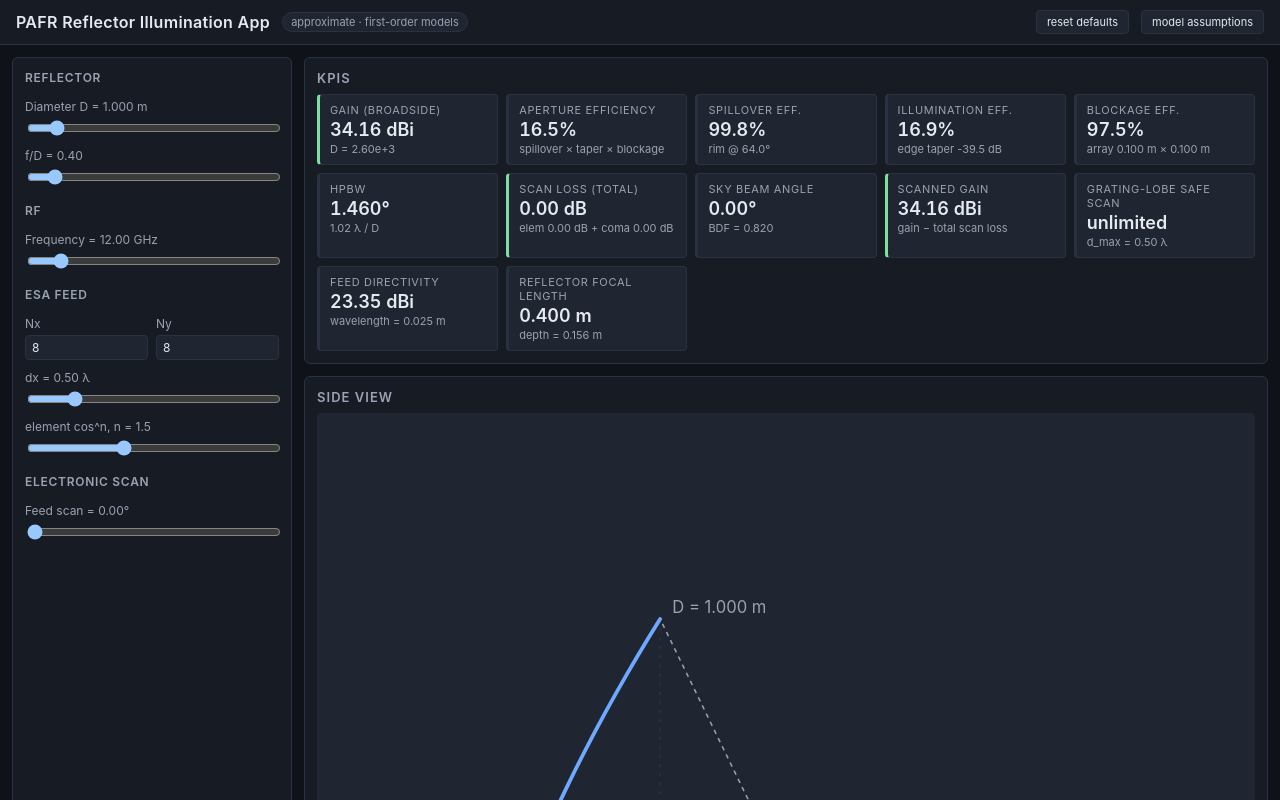
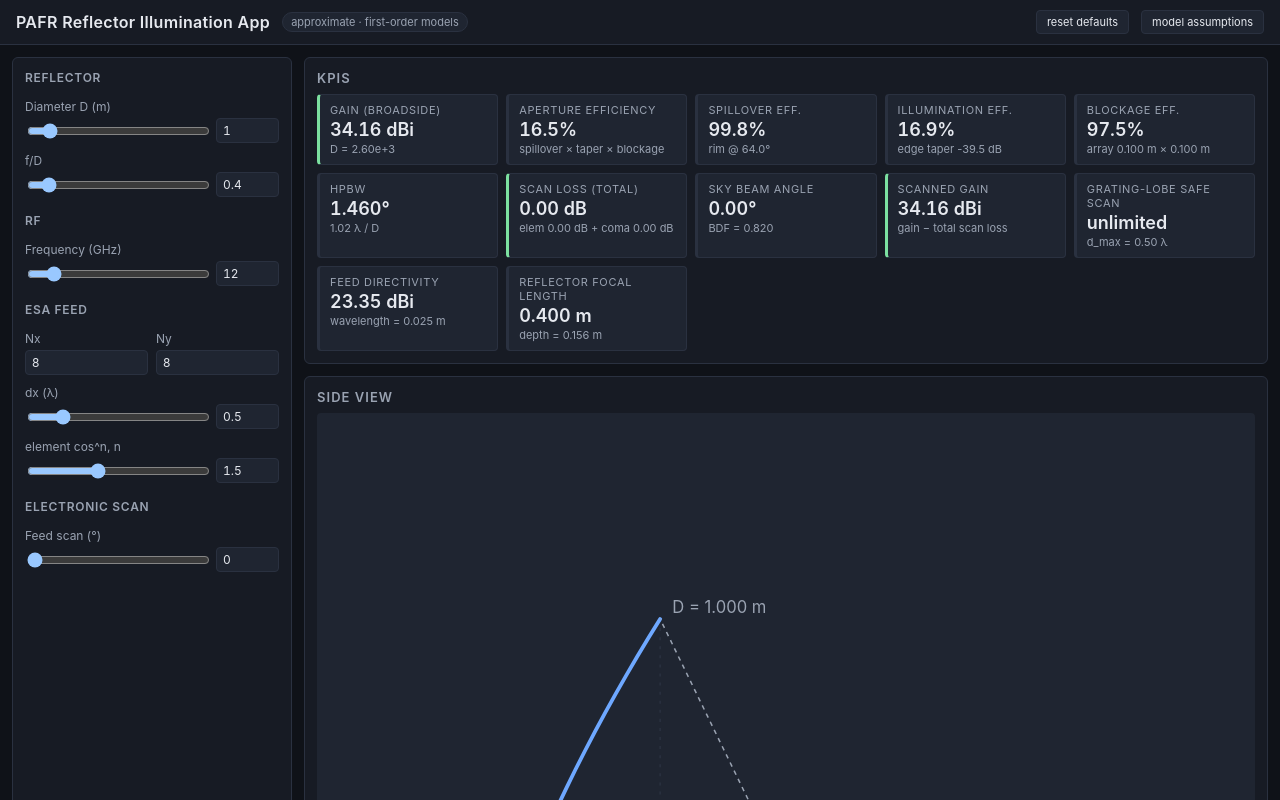
Before and after one commit to jimlee583/pafr-reflector-app, a React (Vite) app: page / in a window 1280 px wide. Shown: the top 800 px of the page. Built offline with nearby package versions, Linux system fonts and the light colour scheme.

Commit message:
Add slider controls with editable number input in InputPanel component; update labels for clarity in UI

```diff
--- a/src/index.css
+++ b/src/index.css
@@ -240,6 +240,18 @@ h3 {
   color: var(--text-dim);
 }
 
+.slider-controls {
+  display: grid;
+  grid-template-columns: 1fr 4.5rem;
+  gap: 8px;
+  align-items: center;
+}
+
+.slider-controls input[type="number"] {
+  width: 100%;
+  font-variant-numeric: tabular-nums;
+}
+
 /* -------- KPI cards -------- */
 
 .kpi-grid {
--- a/src/ui/InputPanel.tsx
+++ b/src/ui/InputPanel.tsx
@@ -1,5 +1,5 @@
+import { useEffect, useState } from "react";
 import type { PAFRInputs } from "../models/types";
-import { fmtDeg, fmtGHz, fmtMeters } from "./format";
 
 interface Props {
   inputs: PAFRInputs;
@@ -25,7 +25,7 @@ export function InputPanel({ inputs, onChange }: Props) {
     <aside className="panel input-panel">
       <Section title="Reflector">
         <Slider
-          label={`Diameter D = ${fmtMeters(inputs.reflector.diameterM)}`}
+          label="Diameter D (m)"
           value={inputs.reflector.diameterM}
           min={0.1}
           max={10}
@@ -33,7 +33,7 @@ export function InputPanel({ inputs, onChange }: Props) {
           onChange={(v) => setR({ diameterM: v })}
         />
         <Slider
-          label={`f/D = ${inputs.reflector.fOverD.toFixed(2)}`}
+          label="f/D"
           value={inputs.reflector.fOverD}
           min={0.25}
           max={2.0}
@@ -44,7 +44,7 @@ export function InputPanel({ inputs, onChange }: Props) {
 
       <Section title="RF">
         <Slider
-          label={`Frequency = ${fmtGHz(inputs.rf.frequencyHz)}`}
+          label="Frequency (GHz)"
           value={inputs.rf.frequencyHz / 1e9}
           min={1}
           max={100}
@@ -73,7 +73,7 @@ export function InputPanel({ inputs, onChange }: Props) {
           />
         </Row>
         <Slider
-          label={`dx = ${inputs.feed.dxLambda.toFixed(2)} \u03bb`}
+          label={"dx (\u03bb)"}
           value={inputs.feed.dxLambda}
           min={0.3}
           max={1.5}
@@ -81,7 +81,7 @@ export function InputPanel({ inputs, onChange }: Props) {
           onChange={(v) => setF({ dxLambda: v, dyLambda: v })}
         />
         <Slider
-          label={`element cos^n, n = ${inputs.feed.elementCosExponentN.toFixed(1)}`}
+          label="element cos^n, n"
           value={inputs.feed.elementCosExponentN}
           min={0}
           max={4}
@@ -92,7 +92,7 @@ export function InputPanel({ inputs, onChange }: Props) {
 
       <Section title="Electronic scan">
         <Slider
-          label={`Feed scan = ${fmtDeg(inputs.scan.feedScanAngleRad, 2)}`}
+          label={"Feed scan (\u00b0)"}
           value={scanDeg}
           min={0}
           max={60}
@@ -132,18 +132,96 @@ interface SliderProps {
   onChange: (v: number) => void;
 }
 
+function clamp(v: number, min?: number, max?: number): number {
+  let next = v;
+  if (min !== undefined) next = Math.max(min, next);
+  if (max !== undefined) next = Math.min(max, next);
+  return next;
+}
+
+function EditableNumber({
+  value,
+  min,
+  max,
+  step,
+  onChange,
+}: {
+  value: number;
+  min?: number;
+  max?: number;
+  step?: number;
+  onChange: (v: number) => void;
+}) {
+  const [draft, setDraft] = useState(String(value));
+  const [focused, setFocused] = useState(false);
+
+  useEffect(() => {
+    if (!focused) setDraft(String(value));
+  }, [value, focused]);
+
+  const commitDraft = (text: string) => {
+    const raw = Number(text);
+    if (!Number.isFinite(raw)) {
+      setDraft(String(value));
+      return;
+    }
+    const next = clamp(raw, min, max);
+    onChange(next);
+    setDraft(String(next));
+  };
+
+  return (
+    <input
+      type="number"
+      min={min}
+      max={max}
+      step={step}
+      value={focused ? draft : value}
+      onFocus={() => {
+        setFocused(true);
+        setDraft(String(value));
+      }}
+      onBlur={() => {
+        setFocused(false);
+        commitDraft(draft);
+      }}
+      onChange={(e) => {
+        const text = e.target.value;
+        setDraft(text);
+        const raw = Number(text);
+        if (!Number.isFinite(raw)) return;
+        if (min !== undefined && raw < min) return;
+        if (max !== undefined && raw > max) return;
+        onChange(raw);
+      }}
+      onKeyDown={(e) => {
+        if (e.key === "Enter") (e.target as HTMLInputElement).blur();
+      }}
+    />
+  );
+}
+
 function Slider({ label, value, min, max, step, onChange }: SliderProps) {
   return (
     <label className="slider">
       <span>{label}</span>
+      <div className="slider-controls">
         <input
           type="range"
           min={min}
           max={max}
           step={step}
           value={value}
-        onChange={(e) => onChange(Number(e.target.value))}
+          onChange={(e) => onChange(clamp(Number(e.target.value), min, max))}
         />
+        <EditableNumber
+          value={value}
+          min={min}
+          max={max}
+          step={step}
+          onChange={onChange}
+        />
+      </div>
     </label>
   );
 }
@@ -168,13 +246,12 @@ function NumberField({
   return (
     <label className="number">
       <span>{label}</span>
-      <input
-        type="number"
+      <EditableNumber
+        value={value}
         min={min}
         max={max}
         step={step}
-        value={value}
-        onChange={(e) => onChange(Number(e.target.value))}
+        onChange={onChange}
       />
     </label>
   );
```
Lines whose indentation alone changed are shown as unchanged.
